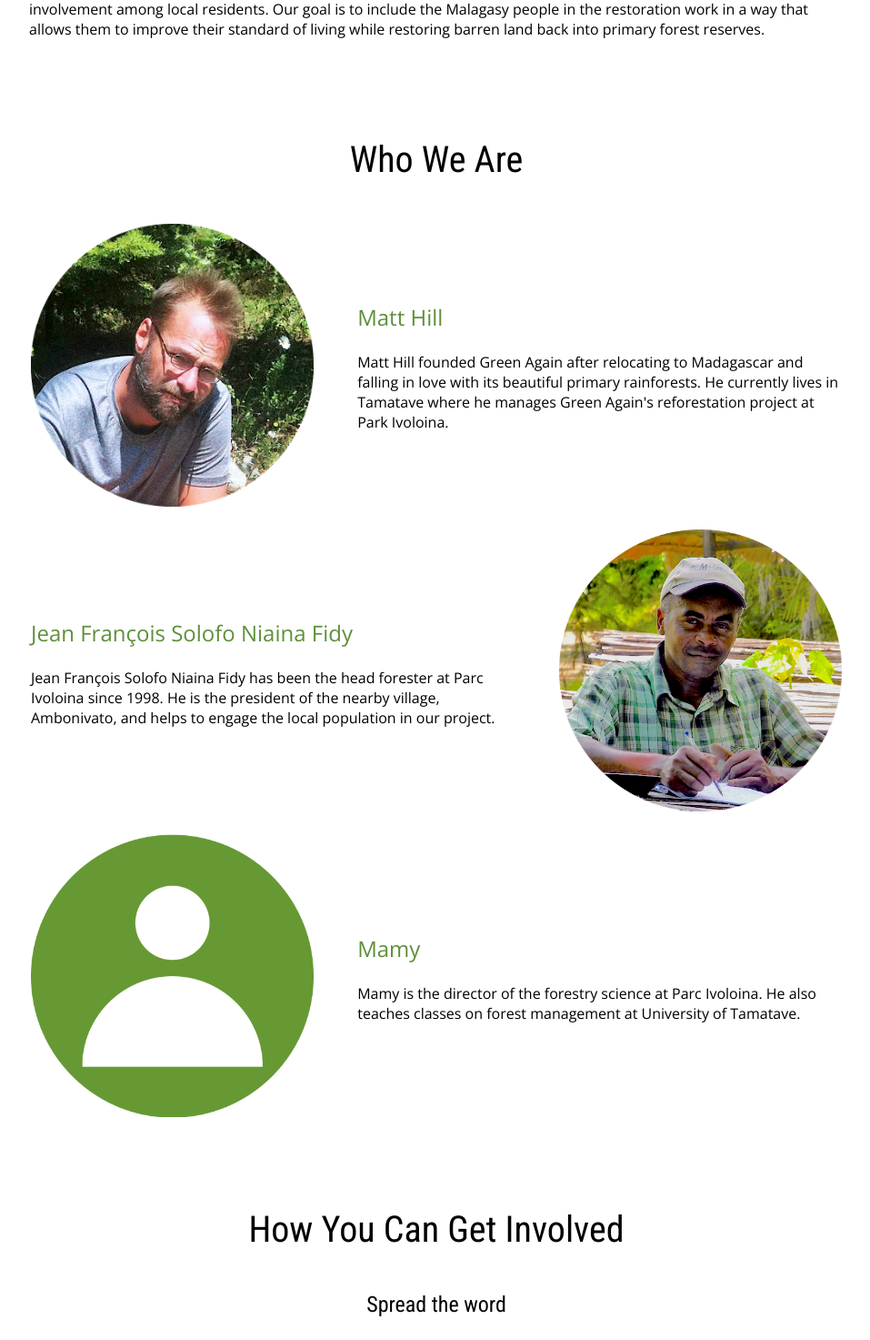
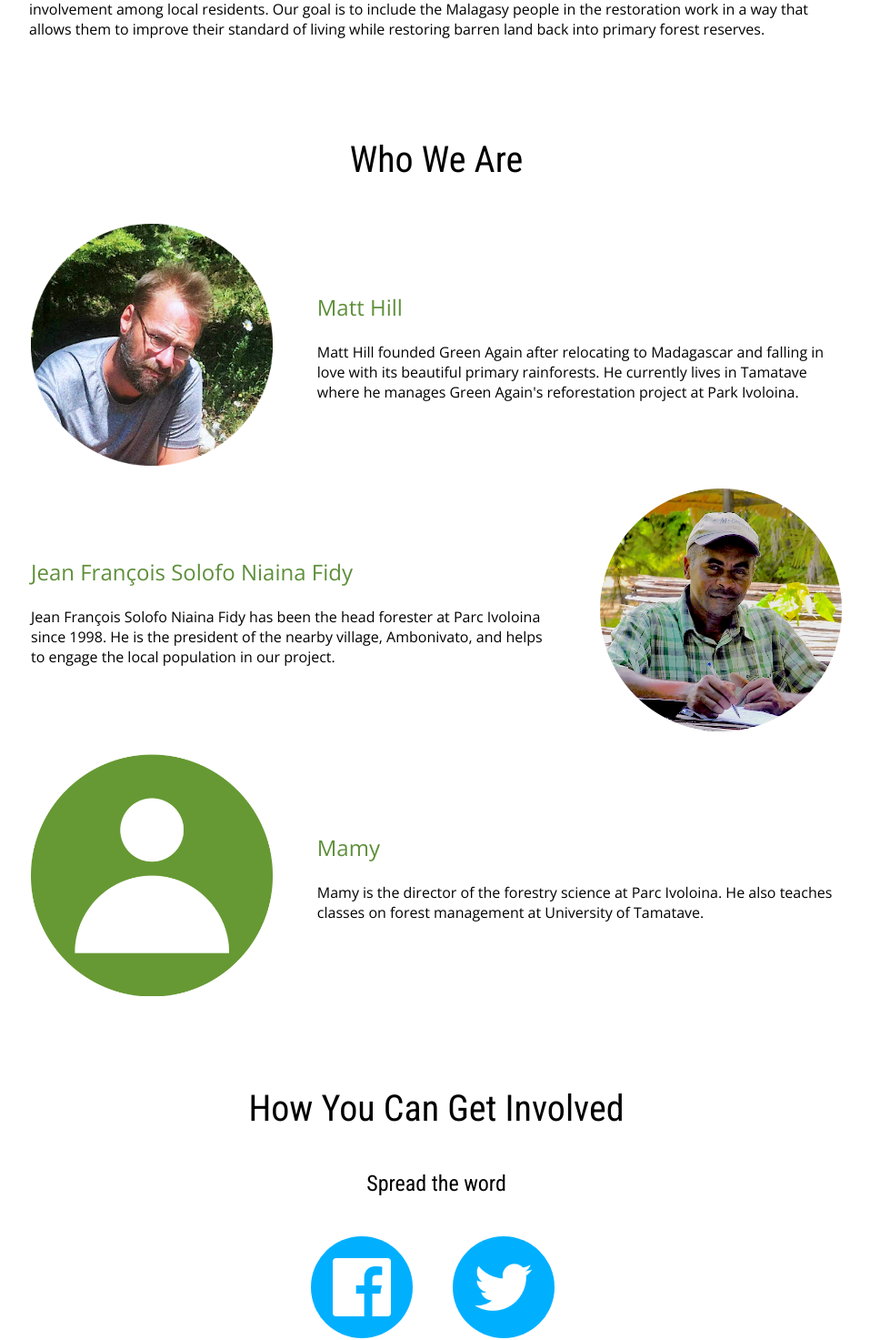
Before and after one commit to josh-mutian/green-again-website, a PHP site: page /about in a window 1280 px wide. Shown: the part 695-2168 px from the top of the page at 91% size, without its empty margins (160-1117 px from the left). Run offline with PHP 8.4, Linux system fonts and the light colour scheme.

Commit message:
Picture scale changed for about and work pages.

```diff
--- a/about/about.css
+++ b/about/about.css
@@ -26,11 +26,11 @@
 }
 
 .bio-photo-wrapper {
-    width: 35%;
+    width: 30%;
 }
 
 .bio-body-wrapper {
-    width: 60%;
+    width: 65%;
 }
 
 .bio-padding-wrapper {
--- a/work/work.css
+++ b/work/work.css
@@ -58,7 +58,7 @@
 }
 
 .work-icon-wrapper {
-    width: 35%;
+    width: 20%;
 }
 
 .work-icon {
@@ -76,3 +76,7 @@
 .work-text {
     text-align: left;
 }
+
+.work-text > p {
+    padding-bottom: 1em;
+}
```
